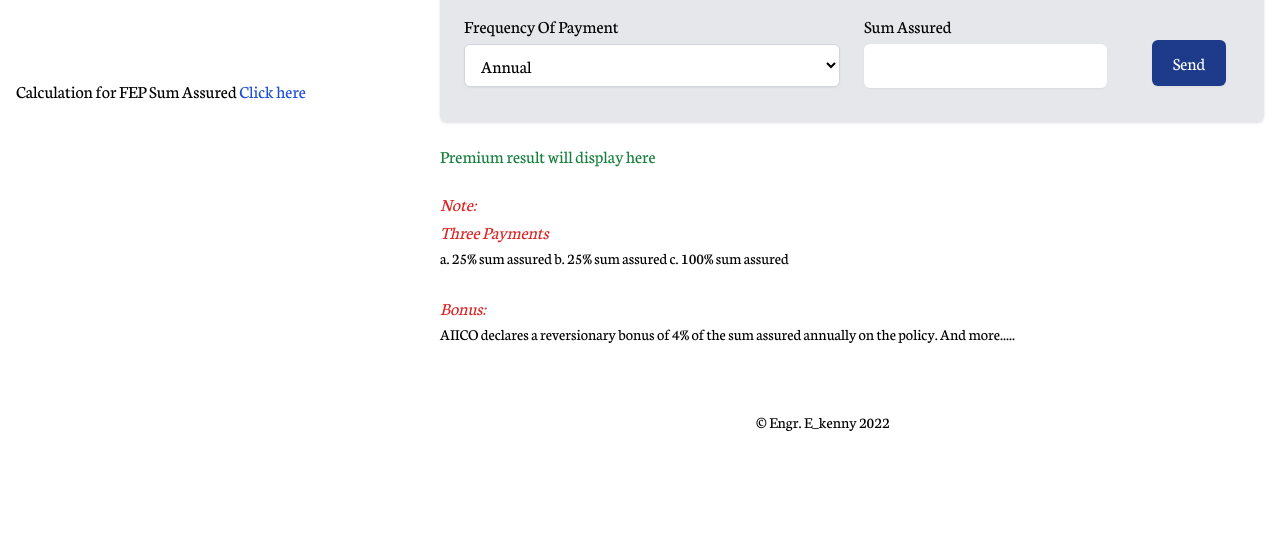
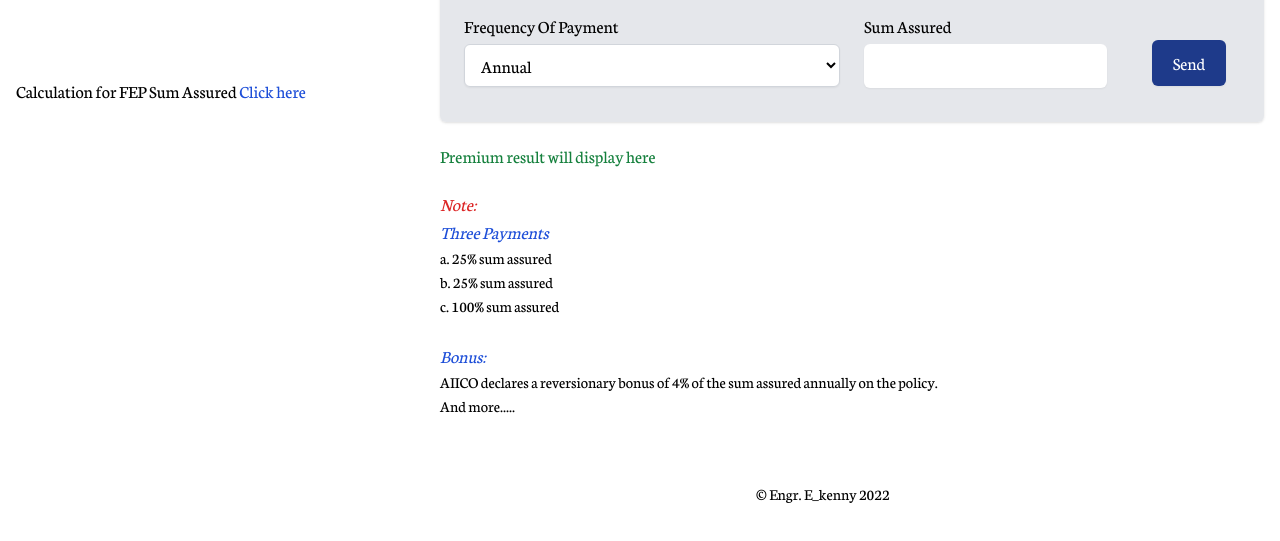
Before and after one commit to E-kenny/AnnuityFE, a plain HTML site: page fepPre.html in a window 1280 px wide. Shown: the part 223-764 px from the top of the page. Drawn offline with Linux system fonts and the light colour scheme.

Commit message:
annuity benefit

```diff
--- a/fepPre.html
+++ b/fepPre.html
@@ -165,20 +165,24 @@
           <div class="my-4">
             <h2 class="italic text-red-600 text-lg"> Note:</h2>
             <ol>
-    <li class="italic text-red-600 text-lg">
+              <li class="italic text-blue-700 text-lg">
                 Three Payments
               </li>
               <li>
                 a. 25% sum assured
+              </li>
+              <li>
                 b. 25% sum assured
+              </li>
+              <li>
                 c. 100% sum assured
               </li>
               <br>
-    <li class="italic text-red-600 text-lg">
+              <li class="italic text-blue-700 text-lg">
                 Bonus:
               </li>
               <li>
-      AIICO declares a reversionary bonus of 4% of the sum assured annually on the policy.
+                AIICO declares a reversionary bonus of 4% of the sum assured annually on the policy. <br>
                 And more.....
               </li>
 
```
Also changed, not shown: fepSA.html (+7 -4 lines). Lines whose indentation alone changed are shown as unchanged.
